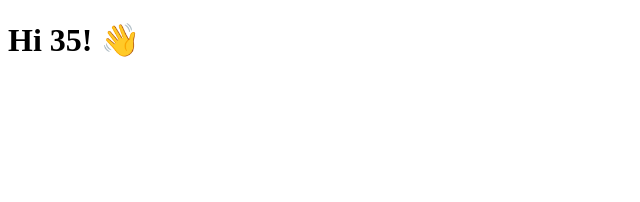
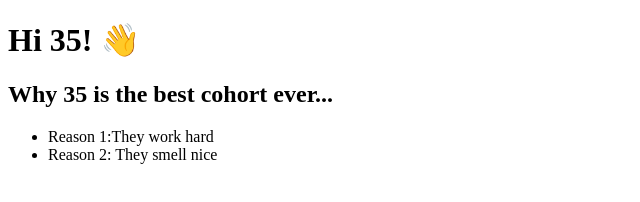
Before and after one commit to nss-day-cohort-35/breaking-git, a plain HTML site: page src/index.html in a window 1280 px wide. Shown: the whole page, without its empty margins (0-640 px from the left). Drawn offline with Linux system fonts and the light colour scheme.

Commit message:
BEST CHANGES EVER MADE TO A PROJECT

```diff
--- a/src/index.html
+++ b/src/index.html
@@ -8,5 +8,12 @@
 </head>
 <body>
     <h1>Hi 35! 👋</h1>
+    <article>
+        <h2>Why 35 is the best cohort ever...</h2>
+        <ul>
+            <li>Reason 1:They work hard </li>
+            <li>Reason 2: They smell nice</li>
+        </ul>
+    </article>
 </body>
 </html>
```
